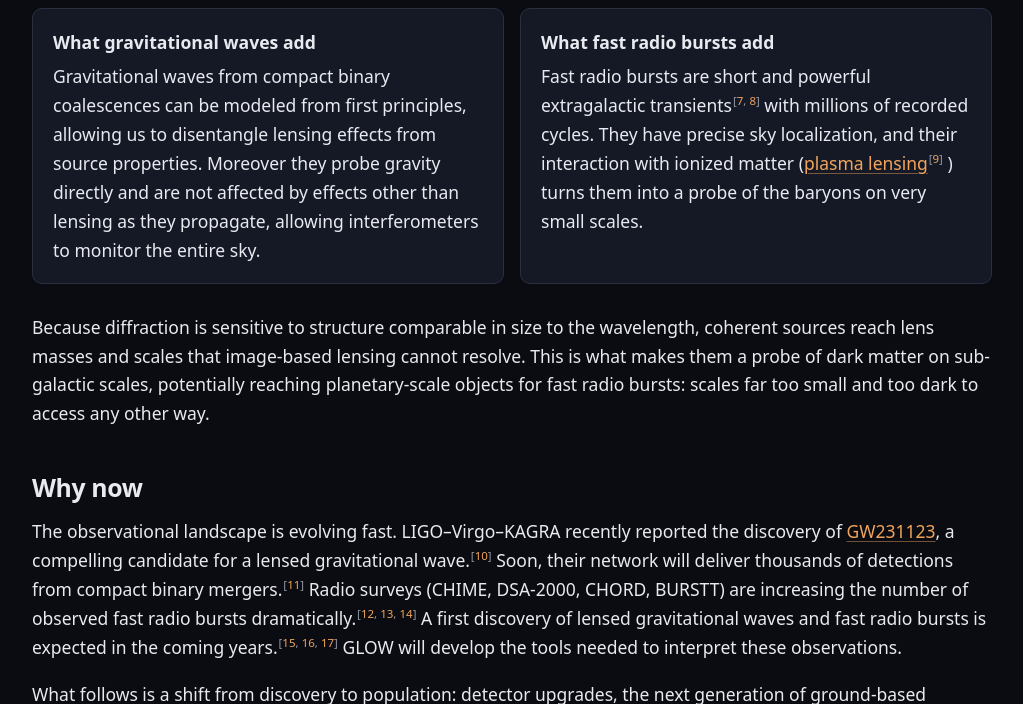
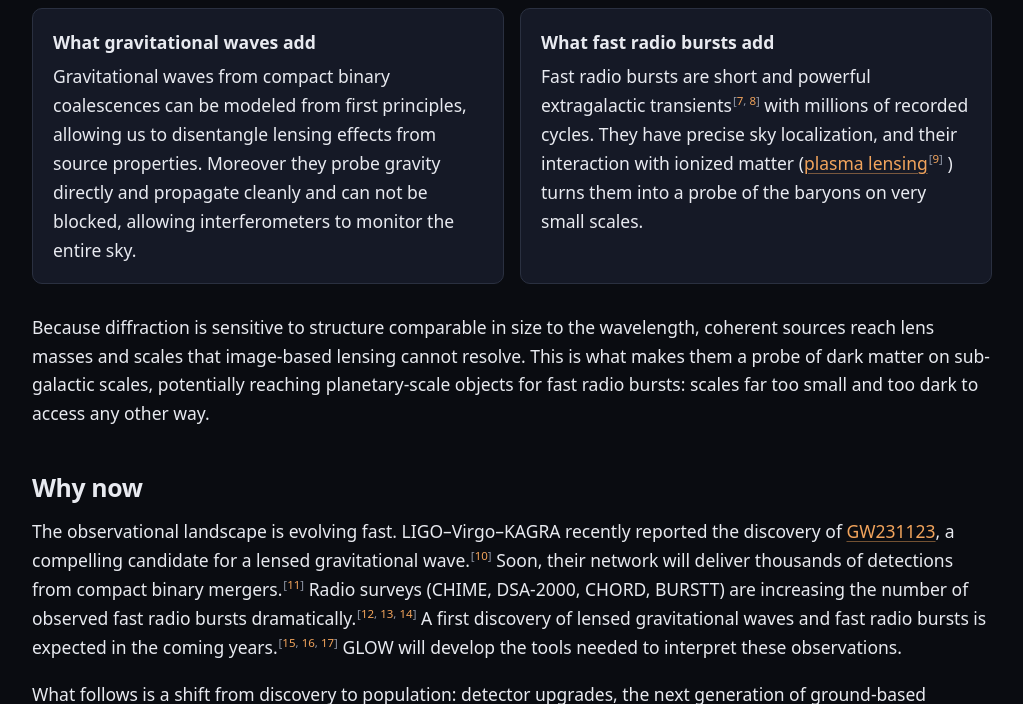
Before and after one commit to glow-astro/website, a Jekyll site: the page built from science.html, in a window 1280 px wide and 900 px high, scrolled down 2356 px, cut to the strip 196-900 px from the top of the window. Shown: the whole strip, without its empty margins (128-1151 px from the left). Built offline with Jekyll 4.4.1, drawn with Linux system fonts in a browser that asks for light colours.

Commit message:
Gravitational waves propagate cleanly and cannot be blocked
Owner's wording, applied as given. The old sentence claimed they are
"not affected by effects other than lensing as they propagate", which is
both weaker and looser than what it was reaching for: the point is that
nothing absorbs or scatters them on the way, which is why an
interferometer can watch the whole sky at once.

Co-Authored-By: Claude Opus 5 (1M context) <noreply@anthropic.com>
Claude-Session: https://claude.ai/code/session_01L7GT62S61eYxRuSFTmWGfu

```diff
--- a/science.html
+++ b/science.html
@@ -163,9 +163,9 @@ sections:
       <p>
         Gravitational waves from compact binary coalescences can be modeled
         from first principles, allowing us to disentangle lensing effects from
-        source properties. Moreover they probe gravity directly and are not
-        affected by effects other than lensing as they propagate, allowing
-        interferometers to monitor the entire sky.
+        source properties. Moreover they probe gravity directly and propagate
+        cleanly and can not be blocked, allowing interferometers to monitor the
+        entire sky.
       </p>
     </div>
     <div class="card">
```
